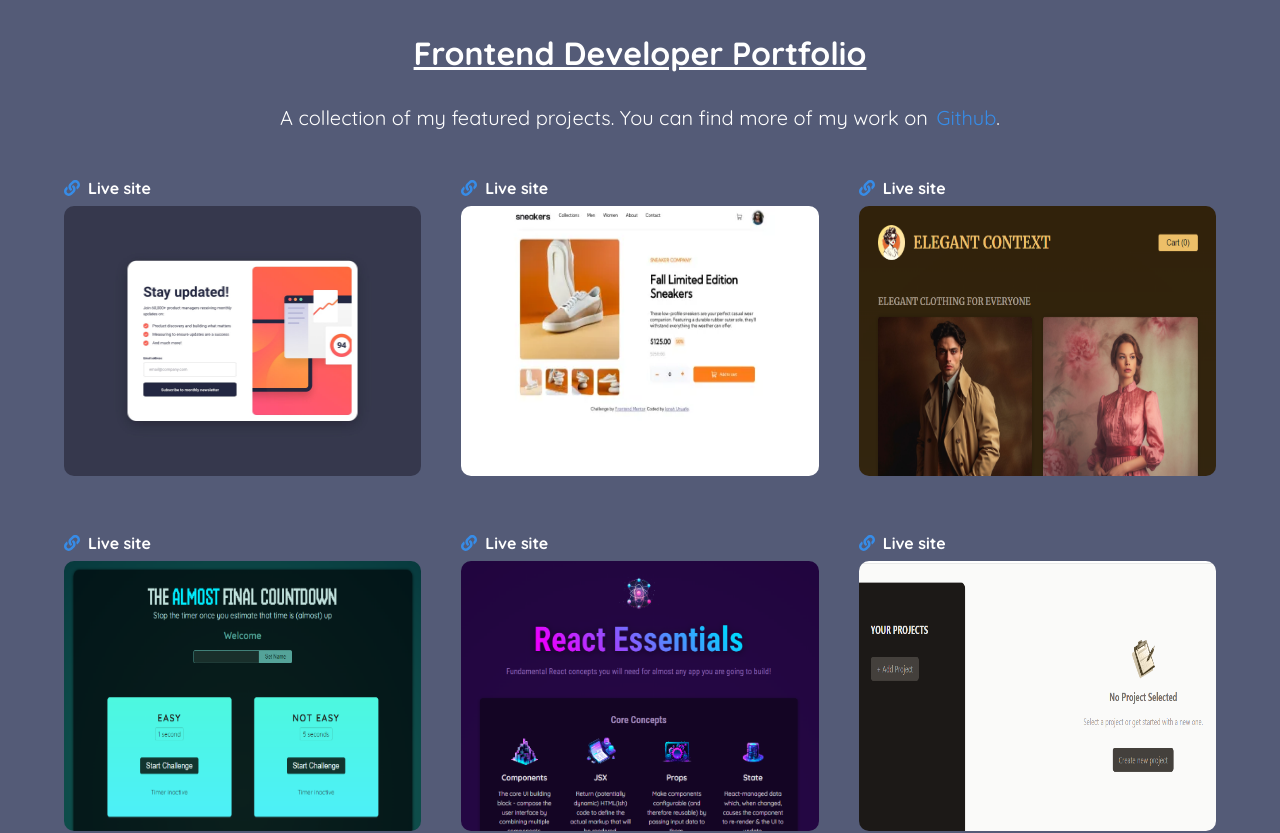
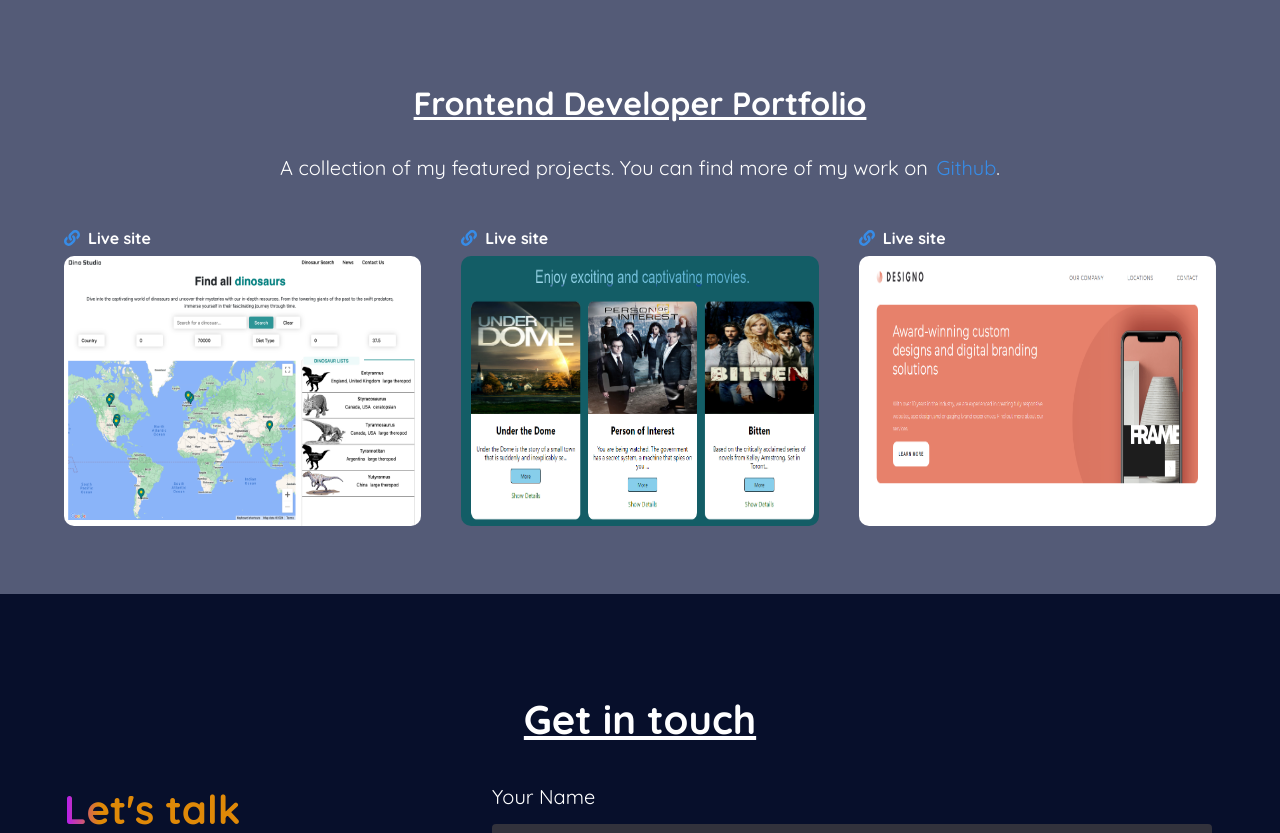
Before and after one commit to jonahunuafe/portfolio-react, a React (Vite) app: page / in a window 1280 px wide. Shown: the part 2220-3053 px from the top of the page. Built offline with nearby package versions, Linux system fonts and the light colour scheme.

Commit message:
added image and link to data.js file

```diff
--- a/src/components/Services/Services.jsx
+++ b/src/components/Services/Services.jsx
@@ -9,7 +9,8 @@ const Services = () => {
       <div className={styles.servicesTitle}>
          <h1>My Services</h1>
          <p>
-
+            Explore my services to discover how we can collaborate to create something truly
+            remarkable. Let's make your project a success!
          </p>
       </div>
       <div className={styles.servicesContainer}>
--- a/src/components/data.js
+++ b/src/components/data.js
@@ -1,10 +1,10 @@
-import newslettter_img from "../assets/images/newsletter_img.jpg"
 import e_commerce_img from "../assets/images/e-commerce_img.webp"
 import elegant_img from "../assets/images/elegant_img.png";
 import final_countdown_img from "../assets/images/final countdown.png"
 import placepicker_img from "../assets/images/placepicker.png";
 import projects_img from "../assets/images/projects.png";
 import reactfundamentals_img from "../assets/images/react-fundamentals.png";
+import designo_img from "../assets/images/designo_img.png";
 import tvshow_img from "../assets/images/tvshow_img.png";
 import dino_img from "../assets/images/dino_img.png";
 
@@ -40,64 +40,51 @@ const services = [
    },
 ]
 
+// full stack application
 
 export const mywork_data = [
    {
       w_no: 1,
-      live_url: "https://jonahunuafe.github.io/newsletter-sign-up-with-success-message/",
-      w_techstack: "HTML, CSS, JAVASCRIPT",
-      w_img: newslettter_img,
+      live_url: "https://dino-studio.netlify.app/",
+      w_techstack: "HTML, CSS, BOOTSTRAP, JAVASCRIPT, REACT",
+      w_img: dino_img
    },
    {
       w_no: 2,
-      live_url: "https://jonahunuafe.github.io/e-commerce-product-page/",
-      w_techstack: "HTML, CSS, JAVASCRIPT",
-      w_img: e_commerce_img,
-   },
-   {
-      w_no: 3,
-      live_url: "",
-      w_techstack: "HTML, CSS, JAVASCRIPT, REACT",
-      w_img: elegant_img,
-   },
-   {
-      w_no: 4,
-      live_url: "",
-      w_techstack: "HTML, CSS, JAVASCRIPT, REACT",
-      w_img: final_countdown_img
-   },
-   {
-      w_no: 5,
-      live_url: "",
-      w_techstack: "HTML, CSS, JAVASCRIPT, REACT",
-      w_img: reactfundamentals_img
-   },
-   {
-      w_no: 6,
-      live_url: "",
-      w_techstack: "HTML, CSS, JAVASCRIPT, REACT",
-      w_img: projects_img
-   },
-   {
-      w_no: 7,
-      live_url: "https://place-picker-app.vercel.app",
-      w_techstack: "HTML, CSS, JAVASCRIPT, REACT",
-      w_img: placepicker_img
-   },
-
-   {
-      w_no: 8,
       live_url: "https://tv-show-app-ten.vercel.app/",
       w_techstack: "HTML, CSS, JAVASCRIPT, REACT",
       w_img: tvshow_img
    },
-
    {
-      w_no: 9,
-      live_url: "https://dino-studio.netlify.app/",
-      w_techstack: "HTML, CSS, BOOTSTRAP, JAVASCRIPT, REACT",
-      w_img: dino_img
+      w_no: 3,
+      live_url: "https://jonahunuafe.github.io/designo-multi-page-website/",
+      w_techstack: "HTML, CSS, JAVASCRIPT",
+      w_img: designo_img,
    },
+   // {
+   //    w_no: 4,
+   //    live_url: "",
+   //    w_techstack: "HTML, CSS, JAVASCRIPT, REACT",
+   //    w_img: final_countdown_img
+   // },
+   // {
+   //    w_no: 5,
+   //    live_url: "",
+   //    w_techstack: "HTML, CSS, JAVASCRIPT, REACT",
+   //    w_img: reactfundamentals_img
+   // },
+   // {
+   //    w_no: 6,
+   //    live_url: "",
+   //    w_techstack: "HTML, CSS, JAVASCRIPT, REACT",
+   //    w_img: projects_img
+   // },
+   // {
+   //    w_no: 7,
+   //    live_url: "https://place-picker-app.vercel.app",
+   //    w_techstack: "HTML, CSS, JAVASCRIPT, REACT",
+   //    w_img: placepicker_img
+   // },
 ]
 
 export default services;
```
Also changed, not shown: src/assets/images/designo_img.png (added).
